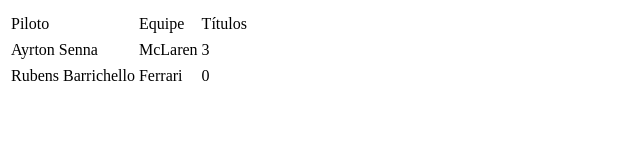
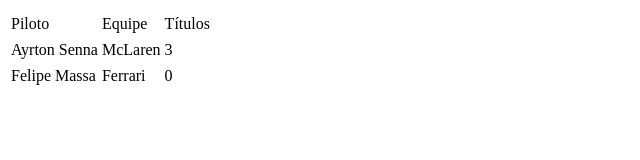
Before and after one commit to joseffreitasjr/aula-tabela, a plain HTML site: page index.html in a window 1280 px wide. Shown: the whole page, without its empty margins (0-640 px from the left). Drawn offline with Linux system fonts and the light colour scheme.

Commit message:
Foi trocado o nome do piloto da Ferrari

```diff
--- a/index.html
+++ b/index.html
@@ -24,7 +24,7 @@
     </th>
     <th>
       <tr>
-        <td>Rubens Barrichello</td>
+        <td>Felipe Massa</td>
         <td>Ferrari</td>
         <td>0</td>
       </tr>
```
